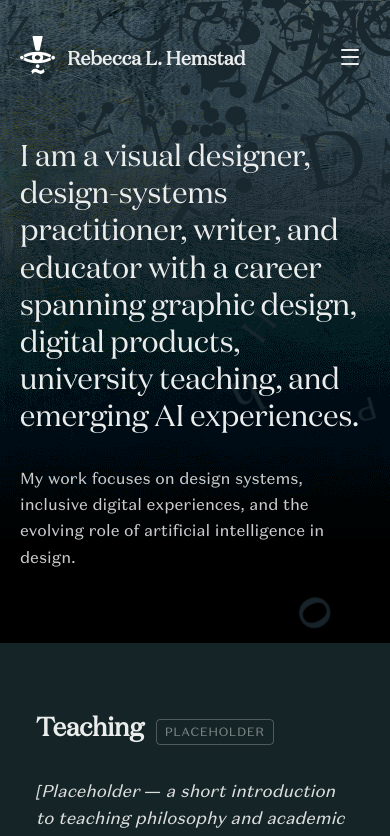
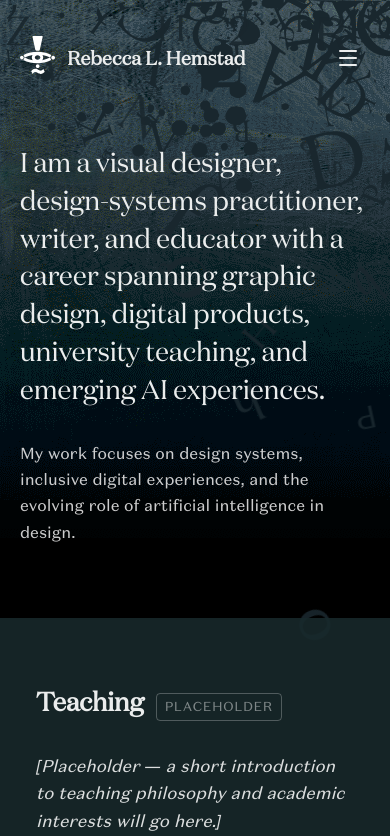
Before and after one commit to RHemstad/portfolio, a React (Vite) app: page / in a window 390 px wide. Shown: the top 836 px of the page. Built offline with nearby package versions, Linux system fonts and the light colour scheme.

Commit message:
fix: more revisions

```diff
--- a/src/app.css
+++ b/src/app.css
@@ -36,6 +36,11 @@ body {
 main {
   display: flex;
   flex-direction: column;
+  /* Contains the absurd z-index:10000001 on <section> (below) within
+     <main>'s own stacking context, so it can't out-rank unrelated fixed
+     overlays elsewhere on the page (e.g. the mobile nav) that live
+     outside <main>. */
+  isolation: isolate;
 }
 
 header, footer, section, .home-header-row {
@@ -383,6 +388,10 @@ button {
 
 .hamburger-menu {
   display: none;
+  align-items: center;
+  justify-content: center;
+  min-width: 44px;
+  min-height: 44px;
   background: none;
   border: none;
   color: var(--color-text-primary);
@@ -398,7 +407,7 @@ button {
   color: var(--color-accent-primary);
 }
 
-.hamburger-menu:focus {
+.hamburger-menu:focus-visible {
   outline: 2px solid var(--color-accent-primary);
   outline-offset: 2px;
 }
--- a/src/pages.css
+++ b/src/pages.css
@@ -1310,6 +1310,55 @@ a.link-body:visited {
 
 @media (max-width: 768px) {
 
+  /* ----- Mobile readability/spacing pass (homepage redesign) ----- */
+  /* Hero: rebalanced line-height (size/gap handled via tokens.css) */
+  .intro-statement {
+    line-height: 1.4;
+  }
+
+  /* Metadata legibility floor */
+  .work-kicker {
+    font-size: 13px;
+  }
+  .writing-type-tag {
+    font-size: 12px;
+  }
+  .writing-publication,
+  .writing-date {
+    font-size: 14px;
+  }
+  .provisional-tag {
+    font-size: 13px;
+  }
+  .copyright {
+    font-size: var(--font-size-base);
+  }
+
+  /* Selected Work secondary rows: more presence */
+  .work-row-title {
+    font-size: 24px;
+  }
+  .work-row--secondary {
+    padding-block: 32px;
+  }
+
+  /* Writing & Speaking secondary rows: more breathing room */
+  .writing-row {
+    padding-block: 32px;
+  }
+  .writing-row-title {
+    line-height: 1.35;
+  }
+  .writing-row-meta {
+    gap: var(--space-2);
+    margin-bottom: var(--space-2);
+  }
+
+  /* About & Contact: more closing space before the buttons */
+  .about-contact-body {
+    margin-bottom: var(--space-10);
+  }
+
    .card {
     max-width: 100%;
    }
@@ -1335,7 +1384,7 @@ a.link-body:visited {
   }
 
   .hamburger-menu {
-    display: block !important;
+    display: flex !important;
     position: relative;
     z-index: 1001;
   }
--- a/src/tokens.css
+++ b/src/tokens.css
@@ -316,11 +316,11 @@
   :root {
     --home-container-pad: 20px;
     --home-intro-top-pad: 36px;
-    --home-hero-gap-bottom: 56px;
+    --home-hero-gap-bottom: 64px;
     --home-logo-height: 38px;
     --home-logo-name-gap: 12px;
     --home-name-size: 19px;
-    --home-hero-size: 30px;
+    --home-hero-size: 27px;
     --home-hero-body-size: 16px;
     --home-h2-size: 26px;
     --home-section-pad-block: 48px;
@@ -337,15 +337,15 @@
     --home-work-title-size: 24px;
     --home-work-row-dir: column;
     --home-work-row-align: flex-start;
-    --home-work-row-gap: 8px;
+    --home-work-row-gap: 14px;
     --home-writing-featured-title-size: 26px;
     --home-writing-body-size: 15px;
     --home-writing-secondary-cols: 1fr;
-    --home-writing-row-gap: 8px;
+    --home-writing-row-gap: 16px;
     --home-about-grid-cols: 1fr;
-    --home-about-gap: 40px;
+    --home-about-gap: 48px;
     --home-about-pad-top: 56px;
-    --home-about-pad-bottom: 56px;
+    --home-about-pad-bottom: 72px;
     --home-about-body-size: 16px;
     --home-connect-size: 30px;
     --home-texture-width: 260px;
```
